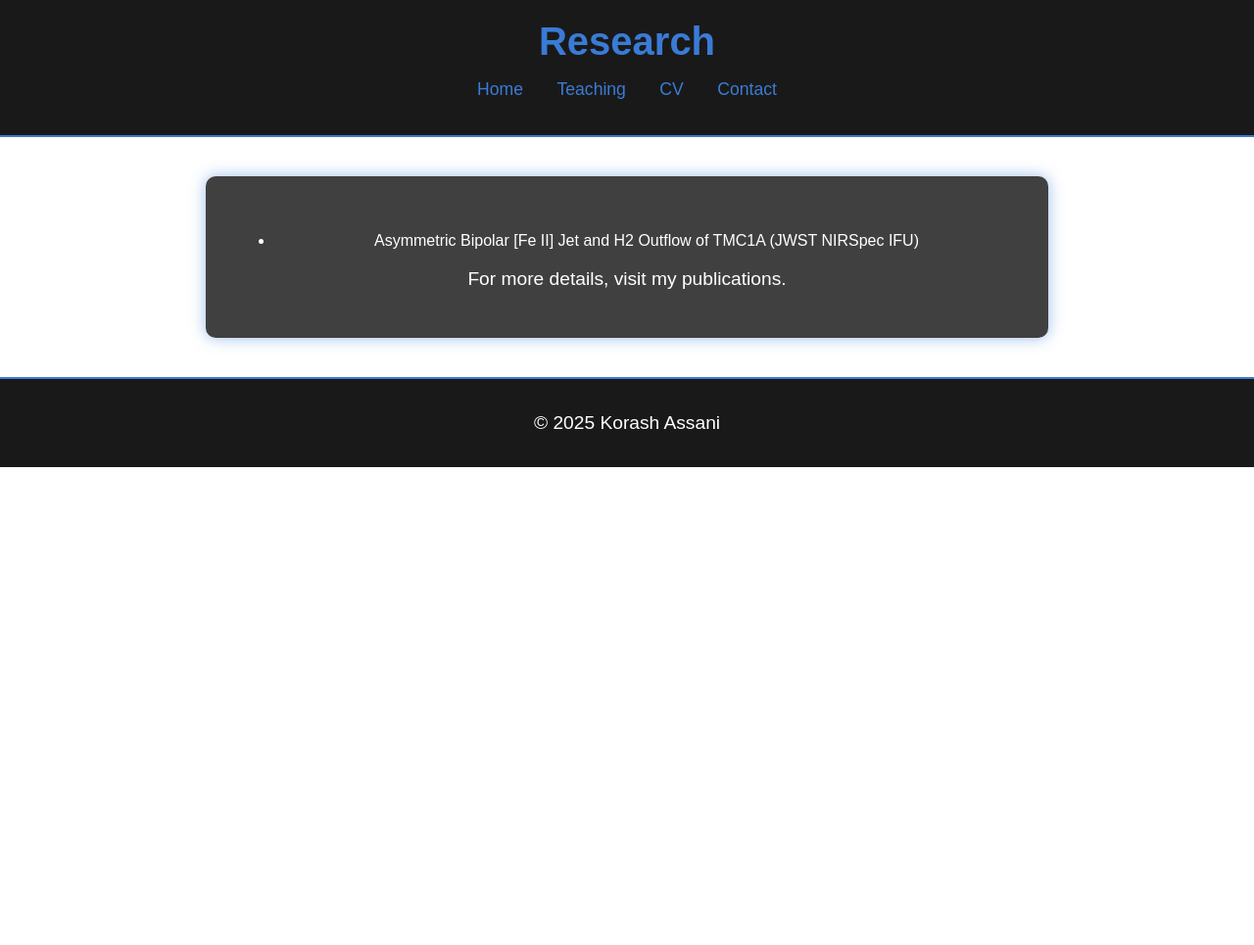
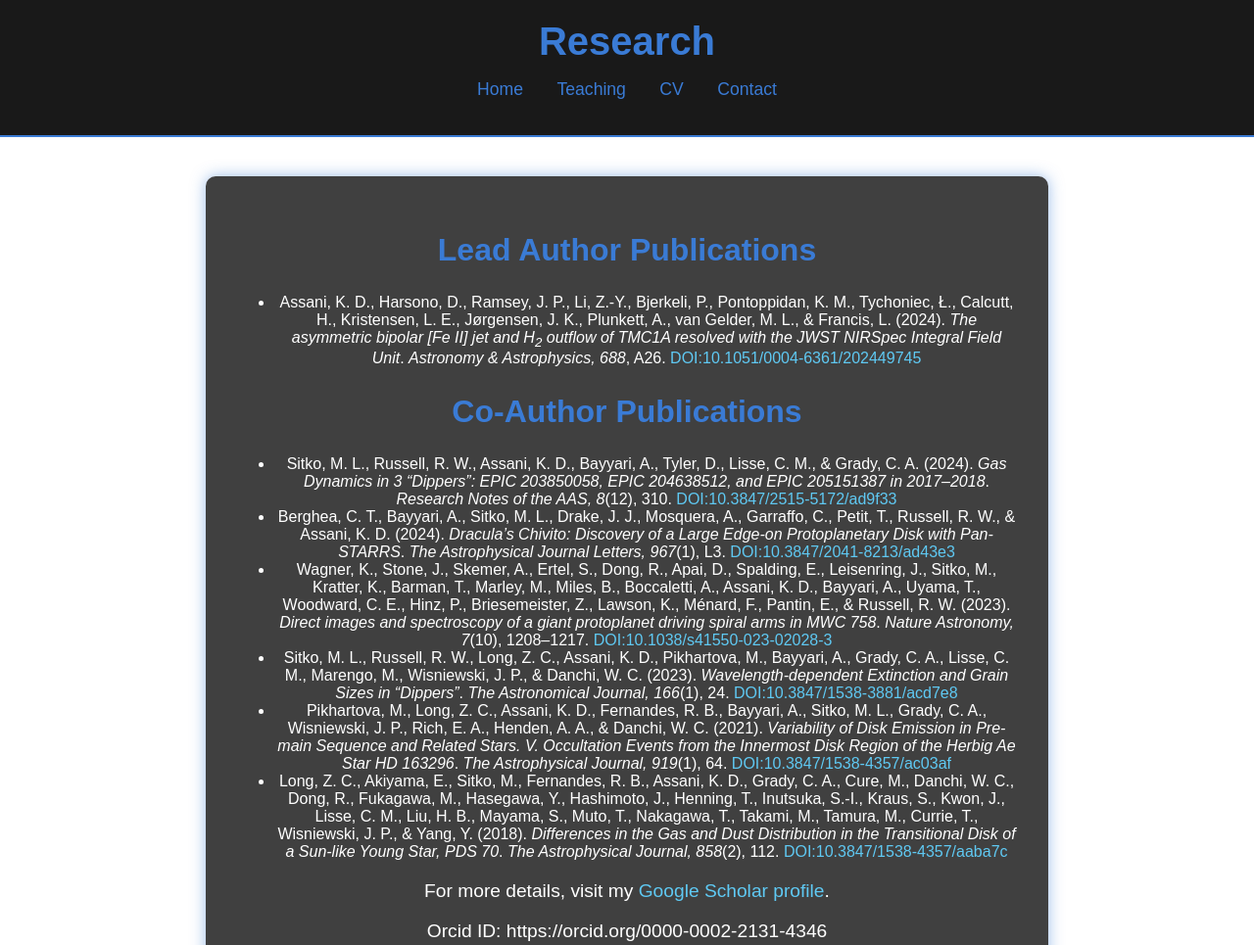
Before and after one commit to KorashAssani/korashassani.github.io, a plain HTML site: page research.html in a window 1280 px wide. Shown: the top 965 px of the page at 98% size. Before the commit the page ends 800 px from the top, so only its background shows below. Drawn offline with Linux system fonts and the light colour scheme.

Commit message:
Adding publications to research page

```diff
--- a/research.html
+++ b/research.html
@@ -20,11 +20,46 @@
   </header>
 
   <section>
-        <h2></h2>
+    <h2>Lead Author Publications</h2>
     <ul>
-            <li>Asymmetric Bipolar [Fe II] Jet and H2 Outflow of TMC1A (JWST NIRSpec IFU)</li>
+      <li>
+        Assani, K. D., Harsono, D., Ramsey, J. P., Li, Z.-Y., Bjerkeli, P., Pontoppidan, K. M., Tychoniec, Ł., Calcutt, H., Kristensen, L. E., Jørgensen, J. K., Plunkett, A., van Gelder, M. L., &amp; Francis, L. (2024). <em>The asymmetric bipolar [Fe II] jet and H<sub>2</sub> outflow of TMC1A resolved with the JWST NIRSpec Integral Field Unit</em>. <em>Astronomy &amp; Astrophysics, 688</em>, A26.
+        <a href="http://dx.doi.org/10.1051/0004-6361/202449745" target="_blank" rel="noopener noreferrer">DOI:10.1051/0004-6361/202449745</a>
+      </li>
     </ul>
-        <p>For more details, visit my publications.</p>
+
+    <h2>Co-Author Publications</h2>
+    <ul>
+      <li>
+        Sitko, M. L., Russell, R. W., Assani, K. D., Bayyari, A., Tyler, D., Lisse, C. M., &amp; Grady, C. A. (2024). <em>Gas Dynamics in 3 “Dippers”: EPIC 203850058, EPIC 204638512, and EPIC 205151387 in 2017–2018</em>. <em>Research Notes of the AAS, 8</em>(12), 310.
+        <a href="http://dx.doi.org/10.3847/2515-5172/ad9f33" target="_blank" rel="noopener noreferrer">DOI:10.3847/2515-5172/ad9f33</a>
+      </li>
+      <li>
+        Berghea, C. T., Bayyari, A., Sitko, M. L., Drake, J. J., Mosquera, A., Garraffo, C., Petit, T., Russell, R. W., &amp; Assani, K. D. (2024). <em>Dracula’s Chivito: Discovery of a Large Edge-on Protoplanetary Disk with Pan-STARRS</em>. <em>The Astrophysical Journal Letters, 967</em>(1), L3.
+        <a href="http://dx.doi.org/10.3847/2041-8213/ad43e3" target="_blank" rel="noopener noreferrer">DOI:10.3847/2041-8213/ad43e3</a>
+      </li>
+      <li>
+        Wagner, K., Stone, J., Skemer, A., Ertel, S., Dong, R., Apai, D., Spalding, E., Leisenring, J., Sitko, M., Kratter, K., Barman, T., Marley, M., Miles, B., Boccaletti, A., Assani, K. D., Bayyari, A., Uyama, T., Woodward, C. E., Hinz, P., Briesemeister, Z., Lawson, K., Ménard, F., Pantin, E., &amp; Russell, R. W. (2023). <em>Direct images and spectroscopy of a giant protoplanet driving spiral arms in MWC 758</em>. <em>Nature Astronomy, 7</em>(10), 1208–1217.
+        <a href="http://dx.doi.org/10.1038/s41550-023-02028-3" target="_blank" rel="noopener noreferrer">DOI:10.1038/s41550-023-02028-3</a>
+      </li>
+      <li>
+        Sitko, M. L., Russell, R. W., Long, Z. C., Assani, K. D., Pikhartova, M., Bayyari, A., Grady, C. A., Lisse, C. M., Marengo, M., Wisniewski, J. P., &amp; Danchi, W. C. (2023). <em>Wavelength-dependent Extinction and Grain Sizes in “Dippers”</em>. <em>The Astronomical Journal, 166</em>(1), 24.
+        <a href="https://doi.org/10.3847/1538-3881/acd7e8" target="_blank" rel="noopener noreferrer">DOI:10.3847/1538-3881/acd7e8</a>
+      </li>
+      <li>
+        Pikhartova, M., Long, Z. C., Assani, K. D., Fernandes, R. B., Bayyari, A., Sitko, M. L., Grady, C. A., Wisniewski, J. P., Rich, E. A., Henden, A. A., &amp; Danchi, W. C. (2021). <em>Variability of Disk Emission in Pre-main Sequence and Related Stars. V. Occultation Events from the Innermost Disk Region of the Herbig Ae Star HD 163296</em>. <em>The Astrophysical Journal, 919</em>(1), 64.
+        <a href="https://doi.org/10.3847/1538-4357/ac03af" target="_blank" rel="noopener noreferrer">DOI:10.3847/1538-4357/ac03af</a>
+      </li>
+      <li>
+        Long, Z. C., Akiyama, E., Sitko, M., Fernandes, R. B., Assani, K. D., Grady, C. A., Cure, M., Danchi, W. C., Dong, R., Fukagawa, M., Hasegawa, Y., Hashimoto, J., Henning, T., Inutsuka, S.-I., Kraus, S., Kwon, J., Lisse, C. M., Liu, H. B., Mayama, S., Muto, T., Nakagawa, T., Takami, M., Tamura, M., Currie, T., Wisniewski, J. P., &amp; Yang, Y. (2018). <em>Differences in the Gas and Dust Distribution in the Transitional Disk of a Sun-like Young Star, PDS 70</em>. <em>The Astrophysical Journal, 858</em>(2), 112.
+        <a href="http://dx.doi.org/10.3847/1538-4357/aaba7c" target="_blank" rel="noopener noreferrer">DOI:10.3847/1538-4357/aaba7c</a>
+      </li>
+    </ul>
+
+        <p>For more details, visit my
+            <a href="https://scholar.google.com/citations?hl=en&user=tON9vjcAAAAJ" target="_blank" rel="noopener noreferrer">Google Scholar profile</a>.
+        </p>
+        <p>Orcid ID: https://orcid.org/0000-0002-2131-4346</p>
     </section>
 
     <footer>
```
Also changed, not shown: 1 other file. Lines whose indentation alone changed are shown as unchanged.
